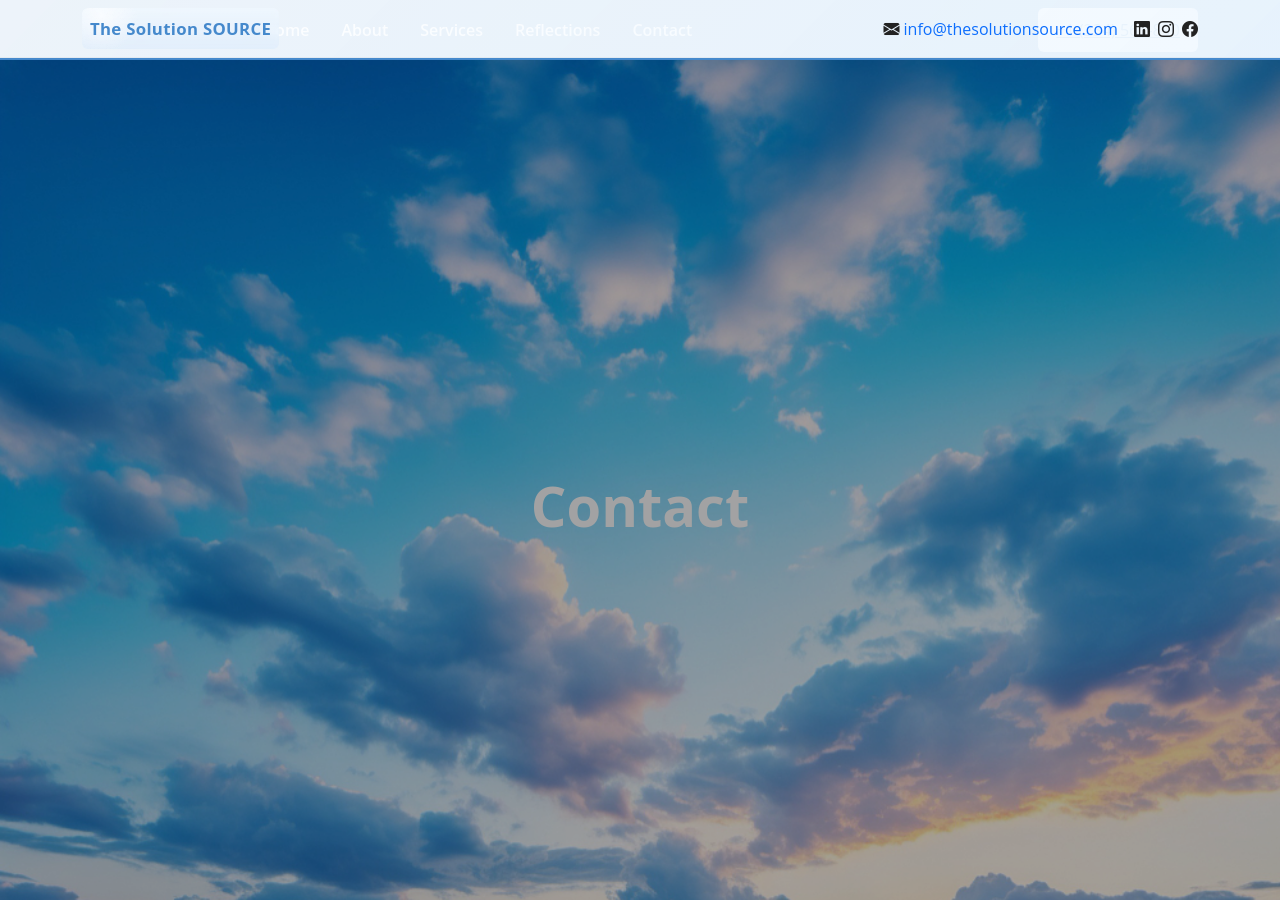
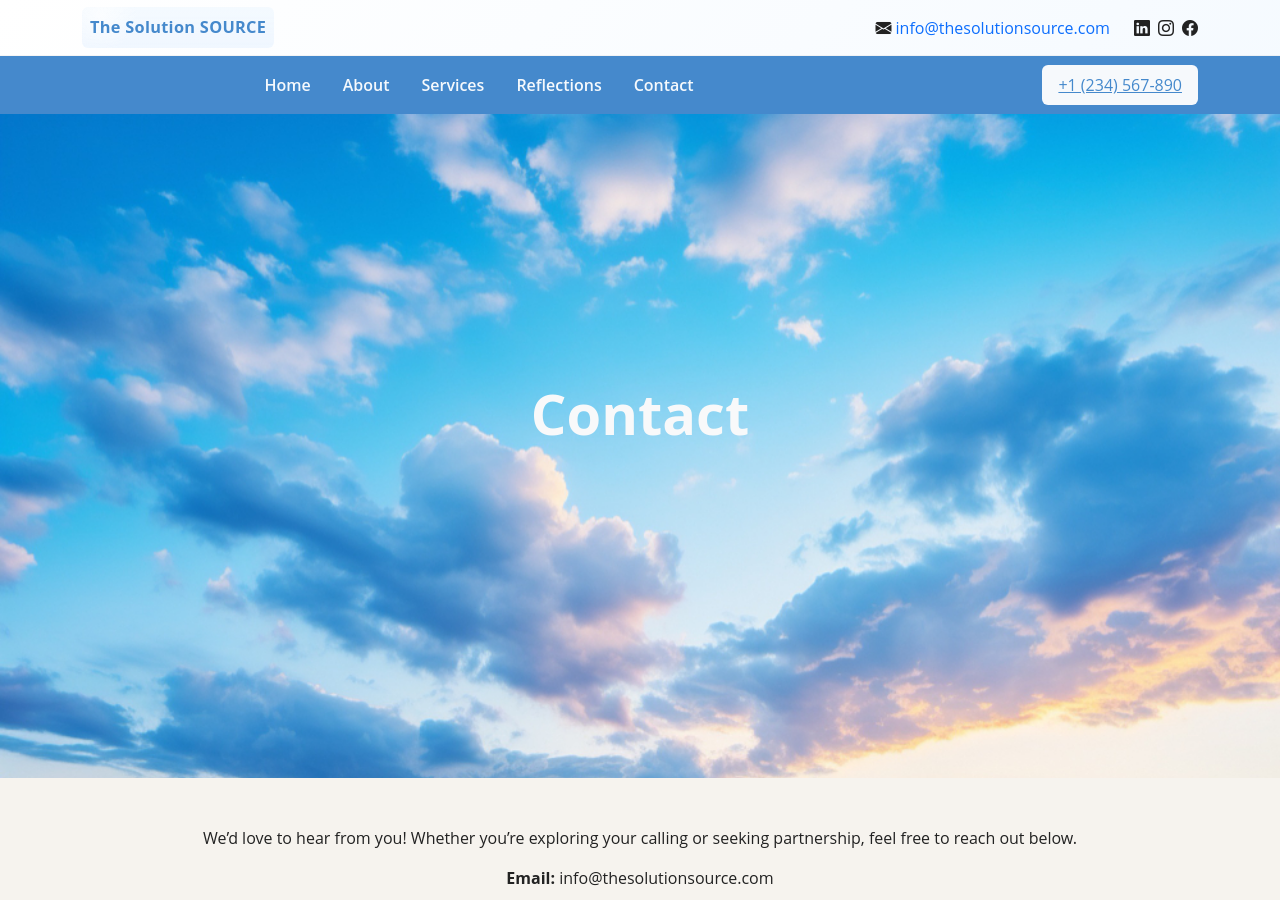
Before and after one commit to digitalsparkhq/thesolutionsource-demo, a Jekyll site: the page built from contact.md, in a window 1280 px wide and 900 px high. Built offline with Jekyll 4.4.1, drawn with Linux system fonts in a browser that asks for light colours.

Commit message:
Update style.css

```diff
--- a/assets/css/style.css
+++ b/assets/css/style.css
@@ -1,242 +1,269 @@
-/* ---------- Color tokens ---------- */
+/* ---------- Color tokens & layout vars ---------- */
 :root {
-  --primary: rgb(69,137,204); /* brand/nav color */
+  --primary: rgb(69,137,204);
   --accent: #D4AF37;
   --green: #004E45;
   --cream: #FBF7F2;
   --text: #222;
   --bg: #F6F3EE;
+
+  /* approximate topbar height used to offset navbar */
+  --topbar-height: 56px;
 }
 
 /* ---------- Global ---------- */
+* { box-sizing: border-box; }
 body {
   font-family: "Open Sans", system-ui, -apple-system, "Segoe UI", Roboto, "Helvetica Neue", Arial;
   color: var(--text);
   margin: 0;
-  padding-top: 0;
+  padding: 0;
   background: var(--bg);
-  overflow-x: hidden;
+  -webkit-font-smoothing:antialiased;
+  -moz-osx-font-smoothing:grayscale;
 }
 
 /* ---------- Topbar ---------- */
 .topbar {
-  background: linear-gradient(135deg, rgba(255,255,255,0.9), rgba(240,248,255,0.95));
+  background: linear-gradient(135deg, rgba(255,255,255,0.95), rgba(245,250,255,0.95));
   border-bottom: 1px solid rgba(0,0,0,0.04);
   position: fixed;
-  width: 100%;
-  z-index: 1050;
+  top: 0;
+  left: 0;
+  right: 0;
+  height: var(--topbar-height);
+  z-index: 1060;
   transition: transform .35s ease, opacity .35s ease;
-  top: 0;
+  display: flex;
+  align-items: center;
 }
-.topbar.hidden { transform: translateY(-100%); opacity: 0; }
+.topbar.hidden { transform: translateY(-120%); opacity: 0; }
 
+/* logo "heavenly" tag */
 .logo-text {
-  background-image: radial-gradient(circle at 10% 20%, rgba(255,255,255,0.65), transparent 20%),
+  background-image:
+    radial-gradient(circle at 10% 20%, rgba(255,255,255,0.65), transparent 20%),
     linear-gradient(180deg, rgba(240,248,255,0.7), rgba(200,225,255,0.25));
-  padding: 0 14px;
-  backdrop-filter: blur(2px);
+  padding: 6px 12px;
+  border-radius: 6px;
+  display: inline-block;
 }
 .logo-name {
   font-weight: 700;
   color: var(--primary);
   letter-spacing: 0.3px;
-  font-size: 1.05rem;
+  font-size: 1.02rem;
 }
-.topbar-right a.social { color: var(--text); transition: color .2s ease; }
-.topbar-right a.social:hover { color: var(--primary); }
+
+/* topbar right */
+.topbar .topbar-right { display:flex; gap:.5rem; align-items:center; }
+.topbar .topbar-right a.social { color: var(--text); transition: color .15s ease; }
+.topbar .topbar-right a.social:hover { color: var(--primary); }
 
 /* ---------- Navbar ---------- */
+/* keep the original .navbar-sticky name you used */
 .navbar-sticky {
   background: var(--primary);
   color: #fff;
   position: sticky;
+  top: var(--topbar-height); /* sits below topbar until scrolled */
+  z-index: 1050;
+  transition: top .28s ease, background .2s ease;
+}
+
+/* when page scrolled we pull navbar to top (via JS toggling .scrolled) */
+.navbar-sticky.scrolled {
   top: 0;
-  z-index: 1049;
 }
+
+/* center the menu on desktop */
+.navbar-sticky .navbar-nav {
+  margin-left: auto;
+  margin-right: auto;
+  display: flex;
+  align-items: center;
+}
+
+/* nav links */
 .navbar-sticky .nav-link {
   color: rgba(255,255,255,0.95);
-  padding: .5rem 1rem;
+  padding: .55rem 0.9rem;
   font-weight: 600;
-}
-.navbar-sticky .nav-link:hover { text-decoration: none; color: #fff; opacity: .9; }
-.navbar-sticky .nav-link.current {
-  text-decoration: underline;
-  text-underline-offset: 6px;
-  text-decoration-thickness: 3px;
-  color: #fff;
+  position: relative;
 }
 
+/* underline animation for hover + active/current */
+.navbar-sticky .nav-link::after {
+  content: "";
+  position: absolute;
+  left: 0;
+  right: 0;
+  bottom: -6px;
+  height: 3px;
+  width: 0%;
+  background: #fff;
+  transition: width .28s ease;
+}
+.navbar-sticky .nav-link:hover::after,
+.navbar-sticky .nav-link.current::after {
+  width: 100%;
+}
+
+/* call box on desktop (keeps at right side) */
 .call-box {
   background: rgba(255,255,255,0.95);
   color: var(--primary);
-  border: 2px solid rgba(255,255,255,0.12);
-  transition: transform .2s ease, box-shadow .2s ease;
+  border-radius: 6px;
+  padding: .45rem .75rem;
+  display: inline-flex;
+  align-items:center;
+  gap:.5rem;
+  transition: transform .18s ease, box-shadow .18s ease;
 }
-.call-box:hover { transform: translateY(-3px); box-shadow: 0 8px 24px rgba(0,0,0,0.08); }
+.call-box:hover { transform: translateY(-3px); box-shadow: 0 10px 28px rgba(0,0,0,0.08); }
 
-.call-btn { background: var(--primary); color: #fff; }
+/* mobile call button (keeps visible on right) */
+.call-btn {
+  background: var(--primary);
+  color: #fff;
+  border: none;
+  padding: .35rem .6rem;
+  border-radius: 6px;
+}
 
-section { scroll-margin-top: 120px; }
+/* make sure anchor jumps don't hide content under sticky nav */
+section { scroll-margin-top: calc(var(--topbar-height) + 56px); }
 
 /* ---------- Hero ---------- */
+/* hero sizes are controlled via classes on the header element:
+   .hero.hero-lg (home) => full viewport
+   .hero.hero-sm (about/contact) => 80vh
+*/
 .hero {
-  min-height: 100vh;
+  position: relative;
   background-size: cover;
   background-position: center;
-  position: relative;
-  display: flex;
-  align-items: center;
-  justify-content: center;
+  display:flex;
+  align-items:center;
+  justify-content:center;
+  color: #fff;
+  text-align: center;
 }
-.hero::before {
-  content: "";
-  position: absolute;
-  inset: 0;
-  background: rgba(0,0,0,0.35);
-}
+.hero.hero-lg { min-height: 100vh; height: 100vh; }
+.hero.hero-sm { min-height: 80vh; height: 80vh; }
+
+/* remove dark overlay by default (you requested no black background on text).
+   If you want overlay only on home, add inline overlay or a specific .has-overlay class. */
 .hero-overlay {
   position: relative;
   z-index: 1;
-  padding: 6rem 0;
+  padding: 4rem 0;
 }
-.hero-title {
-  color: #fff;
-  font-size: clamp(2rem, 4vw, 3.5rem);
+.hero-title { color: #fff; font-size: clamp(2rem, 4vw, 3.6rem); font-weight:700; text-shadow: 0 2px 10px rgba(0,0,0,0.25); }
+.hero-subtext { color: #fff; max-width:900px; margin:0 auto; }
+
+/* ---------- Intro / Mission ---------- */
+/* pattern/background MUST be set inline in HTML (so Jekyll relative_url works).
+   Keep section spacing and styles here only. */
+#intro { padding: 5rem 0; }
+
+/* ---------- Section heading style (centered underline across middle) ---------- */
+.section-title {
+  display: inline-block;
   font-weight: 700;
-  margin-bottom: 1rem;
+  margin-bottom: 1.25rem;
+  position: relative;
+  color: var(--primary);
+  text-align: center;
 }
-.hero-subtext {
-  color: #fff;
-  max-width: 900px;
-  margin: 0 auto;
-}
-
-/* ---------- Intro ---------- */
-#intro {
-  background: var(--cream) url('{{ "/assets/images/pattern.png" | relative_url }}') repeat;
-  background-size: auto;
-  padding: 5rem 0;
+.section-title::after {
+  content: "";
+  display: block;
+  width: 40%;
+  max-width: 320px;
+  height: 4px;
+  margin: 8px auto 0;
+  background: var(--primary);
+  border-radius: 2px;
 }
 
 /* ---------- Services ---------- */
-#services {
-  background: var(--cream);
-  padding: 4rem 0;
-}
-#services h2 {
-  display: inline-block;
-  margin-bottom: 1.5rem;
-  position: relative;
-}
-#services h2::after {
-  content: "";
-  display: block;
-  width: 60px;
-  height: 4px;
-  background: var(--primary);
-  margin-top: 8px;
-}
-.service-card {
-  background: white;
-  border-radius: 12px;
-  padding: 1.8rem;
-  min-height: 240px;
-  box-shadow: 0 6px 20px rgba(10,10,10,0.04);
-  transform: translateY(12px);
-  opacity: 0;
-  transition: transform .6s cubic-bezier(.2,.9,.2,1), opacity .6s ease;
-}
-.service-card.visible { transform: translateY(0); opacity: 1; }
-.service-card h5 { color: var(--green); margin-bottom: .8rem; }
+#services { background: var(--cream); padding: 4rem 0; }
+.service-card { background: #fff; border-radius: 12px; padding: 1.8rem; min-height: 240px; box-shadow: 0 6px 20px rgba(10,10,10,0.04);
+  transform: translateY(12px); opacity:0; transition: transform .6s cubic-bezier(.2,.9,.2,1), opacity .6s;}
+.service-card.visible { transform: translateY(0); opacity:1; }
+.service-card h5 { color: var(--green); margin-bottom:.8rem; }
 
-/* ---------- Reflections ---------- */
+/* ---------- Reflections (click-to-flip) ---------- */
 #reflections { padding: 4rem 0; }
-#reflections h2::after {
-  content: "";
-  display: block;
-  width: 60px;
-  height: 4px;
-  background: var(--primary);
-  margin-top: 8px;
-}
-.reflection-card {
-  perspective: 1200px;
-  height: 40vh;
-}
-.reflection-card-inner {
-  position: relative;
-  width: 100%;
-  height: 100%;
-  transition: transform .8s;
-  transform-style: preserve-3d;
-}
-.reflection-card:hover .reflection-card-inner,
-.reflection-card.flip .reflection-card-inner {
-  transform: rotateY(180deg);
-}
+.reflection-card { perspective: 1200px; height: 40vh; }
+.reflection-card-inner, .reflection-card-inner { position: relative; width:100%; height:100%; transition: transform .7s ease; transform-style: preserve-3d; }
+.reflection-card.flipped .reflection-card-inner { transform: rotateY(180deg); }
+/* front & back */
 .reflection-front, .reflection-back {
-  position: absolute;
-  inset: 0;
-  backface-visibility: hidden;
-  border-radius: 12px;
-  padding: 1.2rem;
-  box-shadow: 0 8px 30px rgba(10,10,10,0.06);
-  background: #fff;
-  overflow: auto;
+  position: absolute; inset:0; backface-visibility: hidden; border-radius:12px; padding:1.2rem; background:#fff; box-shadow: 0 8px 30px rgba(10,10,10,0.06); overflow:auto;
 }
 .reflection-back { transform: rotateY(180deg); }
 
-.reveal-on-scroll {
-  transform: translateY(18px);
+/* small "Read More" button aligned */
+.flip-btn { margin-top: .9rem; }
+
+/* ---------- Reveal on scroll ---------- */
+.reveal-on-scroll { transform: translateY(18px); opacity: 0; transition: all .7s ease; }
+.reveal-on-scroll.visible { transform: translateY(0); opacity: 1; }
+
+/* ---------- Reviews (stable height & slide in/out) ---------- */
+#reviews { padding: 4rem 0; color: #fff; }
+.review-container { position: relative; width:100%; max-width:900px; margin: 0 auto; min-height: 160px; /* prevents shrinking */ }
+.review-slide {
+  position: absolute;
+  left:0; top:0; width:100%;
   opacity: 0;
-  transition: all .7s ease;
+  transform: translateX(100%);
+  transition: transform .55s ease, opacity .55s ease;
+  text-align:center;
 }
-.reveal-on-scroll.visible {
-  transform: translateY(0);
-  opacity: 1;
-}
+.review-slide.active { opacity: 1; transform: translateX(0); }
+.review-stars { color: gold; font-size:1.15rem; margin-bottom:.5rem; }
 
-/* ---------- Reviews ---------- */
-#reviews {
-  padding: 4rem 0;
-  background: #123 url('{{ "/assets/images/reviews-bg.jpg" | relative_url }}') center/cover no-repeat;
-  color: #fff;
-}
-.review-slide { display: none; text-align: center; }
-.review-slide.active { display: block; }
-.review-stars { color: gold; font-size: 1.2rem; }
-.review-arrow {
-  background: rgba(0,0,0,0.4);
-  color: #fff;
-  width: 44px;
-  height: 44px;
-  display: inline-flex;
-  align-items: center;
-  justify-content: center;
-  border-radius: 50%;
-  cursor: pointer;
-  transition: transform .2s ease;
-}
+/* review arrows */
+.review-arrow { background: rgba(0,0,0,0.35); color:#fff; width:44px; height:44px; display:inline-flex; align-items:center; justify-content:center; border-radius:50%; cursor:pointer; }
 .review-arrow:hover { transform: translateY(-3px); }
 
 /* ---------- Footer ---------- */
-.site-footer {
-  color: #333;
-  background: #fff;
-  padding-top: 2rem;
-}
-.footer-divider {
-  border-top: 1px solid rgba(0,0,0,0.06);
-  margin: 1.5rem 0;
-}
-.social { color: var(--text); transition: color .2s ease; }
-.social:hover { color: var(--primary); }
+.site-footer { color: #333; background: #fff; padding-top: 2rem; }
+.site-footer .footer-top .col { padding-bottom: 0.5rem; }
+.footer-separator { border-top: 2px solid var(--primary); margin: 1.25rem 0; opacity:.9; }
 
-/* ---------- Responsive ---------- */
+/* smaller text row */
+.site-footer .footer-bottom { display:flex; align-items:center; justify-content:space-between; gap:1rem; padding-bottom:1rem; flex-wrap:wrap; }
+
+/* social */
+.site-footer a.social { color: var(--text); transition: color .18s ease; }
+.site-footer a.social:hover { color: var(--primary); }
+
+/* ---------- Contact form wrapper ---------- */
+.contact-form-wrapper { max-width: 640px; margin: 0 auto; }
+
+/* ---------- Responsive tweaks ---------- */
 @media (max-width: 991px) {
-  .navbar-sticky .nav-link { padding: .4rem .6rem; font-size: .95rem; }
-  .hero-overlay { padding: 4rem 1rem; }
-  .topbar { padding: .25rem 0; }
+  /* center nav on mobile, collapse will be full width below topbar */
+  .navbar-sticky .navbar-nav { margin: 0; flex-direction: column; }
+  /* position collapsed menu below topbar and navbar */
+  #mainNav .collapse { position: absolute; left: 0; right: 0; top: calc(var(--topbar-height)); background: var(--primary); padding: 1rem 0; z-index: 1045; }
+  #mainNav .nav-link { color: #fff; padding-left: 1.2rem; }
+  /* ensure call button stays visible on the right */
+  .call-btn { position: absolute; right: 12px; top: 10px; z-index: 1065; }
+  .topbar { padding: 0 12px; height: var(--topbar-height); }
+  .section-title::after { width: 60%; }
+  .reflection-card { height: auto; min-height: 360px; } /* allow scrollable content on small devices */
+  .reflection-front, .reflection-back { height: auto; position: relative; transform: none; backface-visibility: visible; }
+  .reflection-card.flipped .reflection-card-inner { transform: none; } /* disable 3d on small devices for performance */
+  .review-container { min-height: 200px; }
+  .site-footer .footer-top { text-align:center; }
+  .site-footer .row { display:flex; flex-direction:column; align-items:center; text-align:center; }
+  .site-footer .footer-bottom { justify-content:center; }
 }
 
-a, button { outline-offset: 3px; }
+/* fine tune focus outlines */
+a:focus, button:focus { outline: 3px solid rgba(69,137,204,0.12); outline-offset: 3px; border-radius: 6px; }
```
